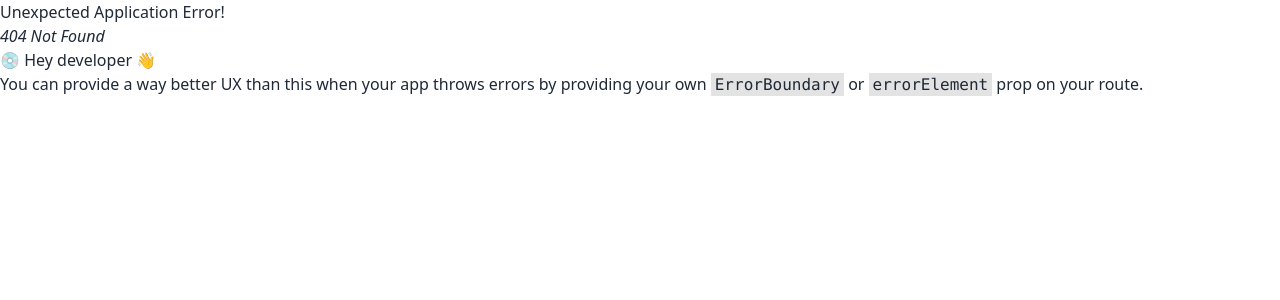
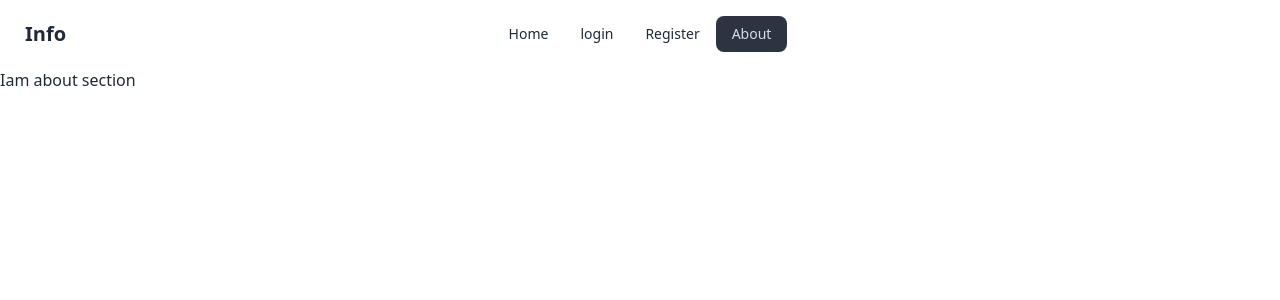
Before and after one commit to Noman-Mia/Auth-with-firebase, a React (Vite) app: page /about in a window 1280 px wide. Before the commit this address had no page. Shown: the top 300 px of the page. Built offline with nearby package versions, Linux system fonts and the light colour scheme; no server answers.

Commit message:
project done

```diff
--- /dev/null
+++ b/src/component/About.jsx
@@ -0,0 +1,10 @@
+
+const About = () => {
+    return (
+        <div>
+            <p>Iam about section</p>
+        </div>
+    );
+};
+
+export default About;
--- a/src/component/AuthProvider.jsx
+++ b/src/component/AuthProvider.jsx
@@ -1,10 +1,12 @@
 import PropTypes from 'prop-types';
-import {createContext, useState} from 'react';
-import {createUserWithEmailAndPassword, signInWithEmailAndPassword,GoogleAuthProvider, signInWithPopup} from "firebase/auth";
+import {createContext, useEffect, useState} from 'react';
+import {createUserWithEmailAndPassword, signInWithEmailAndPassword,GoogleAuthProvider,
+    FacebookAuthProvider, signInWithPopup, onAuthStateChanged} from "firebase/auth";
 import auth from '../Firebase/Firebase.init';
 
-export const authContext = createContext(null)
+export const AuthContext = createContext(null)
 const googleProvider = new GoogleAuthProvider();
+const facebookProvider = new FacebookAuthProvider();
 const AuthProvider = ({children}) => {
 const [user, setUser] = useState(null)
 
@@ -19,19 +21,40 @@ const loginUser = (email,password)=> {
 const googleLogin = () =>{
     return signInWithPopup(auth, googleProvider)
 }
+const facebookLogin =()=>{
+    return signInWithPopup(auth,facebookProvider)
+}
+const logOut = ()=>{
+    return logOut(auth)
+}
 const authInfo ={
     registerUser,
     loginUser,
     user,
     setUser,
-    googleLogin
+    googleLogin,
+    facebookLogin,
+    logOut
 }
+useEffect(()=>{
+   const unsubscribe = onAuthStateChanged(auth, (currentUser) => {
+        if (currentUser) {
+         setUser(currentUser)
+        } else {
+         setUser(null)
+        }
+      });
+      return ()=>{
+        unsubscribe()
+      }
+
+},[])
     return (
         <div>
             {
-                <authContext.Provider value={authInfo}>
+                <AuthContext.Provider value={authInfo}>
                      {children}
-                </authContext.Provider>
+                </AuthContext.Provider>
             }
 
         </div>
--- a/src/component/Home.jsx
+++ b/src/component/Home.jsx
@@ -1,9 +1,9 @@
 import { useContext } from "react";
-import { authContext } from "./AuthProvider";
+import { AuthContext } from "./AuthProvider";
 
 
 const Home = () => {
-    const user = useContext(authContext)
+    const user = useContext(AuthContext)
     console.log(user);
     return (
         <div>
--- a/src/component/Login.jsx
+++ b/src/component/Login.jsx
@@ -1,10 +1,13 @@
-import { useContext } from "react";
-import { authContext } from "./AuthProvider";
+import { useContext, useEffect } from "react";
+import { AuthContext } from "./AuthProvider";
+import { useLocation, useNavigate } from "react-router-dom";
 
 
 const Login = () => {
-    const {loginUser,googleLogin,setUser} = useContext(authContext)
-
+    const {loginUser,googleLogin,setUser,facebookLogin,user} = useContext(AuthContext)
+    const location = useLocation()
+    const navigate = useNavigate()
+    console.log(location);
     const handleLogin = (e) => {
         e.preventDefault();
       const email = e.target.email.value;
@@ -21,6 +24,19 @@ const Login = () => {
         })
        .catch(error => console.error(error))
     }
+    const handleFacebookSignin = () => {
+       facebookLogin()
+       .then(result => {
+        setUser(result.user)
+       })
+       .catch(error =>console.error(error))
+    }
+    useEffect(()=>{
+        if(user){
+            navigate(location.state)
+        }
+    },[user])
+
     return (
         <div className="">
              <form onSubmit={handleLogin} className="w-[500px] mt-14 mx-auto border p-4 rounded-3xl">
@@ -33,6 +49,7 @@ const Login = () => {
       <button className="btn btn-primary w-full">Login</button>
       <div className="text-center mt-2">
      <button onClick={handleGoogleSignin} className="btn btn-primary">Google Sign-in</button>
+     <button onClick={handleFacebookSignin} className="btn btn-primary">Facebook Sign-in</button>
      </div>
       </form>
 
--- a/src/component/Navbar.jsx
+++ b/src/component/Navbar.jsx
@@ -1,9 +1,9 @@
 import { useContext } from "react";
 import { NavLink } from "react-router-dom";
-import { authContext } from "./AuthProvider";
+import { AuthContext } from "./AuthProvider";
 
 const Navbar = () => {
-    const {user} = useContext(authContext)
+    const {user,logOut} = useContext(AuthContext)
     console.log(user);
   return (
     <div className="navbar bg-base-100">
@@ -51,13 +51,23 @@ const Navbar = () => {
             <NavLink to="/login">login</NavLink>
           </li>
           <li>
-            <NavLink to="/register">Registe</NavLink>
+            <NavLink to="/register">Register</NavLink>
+          </li>
+          <li>
+                 <NavLink to="/about">About</NavLink>
           </li>
         </ul>
       </div>
       <div className="navbar-end">
         {
-            user && user.email
+
+            user ?
+            <div>
+                {user.email}
+                <button className="btn btn-secondary"
+                 onClick={()=>logOut()}>logout
+                </button>
+            </div>: ""
         }
       </div>
     </div>
--- a/src/component/Register.jsx
+++ b/src/component/Register.jsx
@@ -1,9 +1,19 @@
-import { useContext, useState } from "react";
-import { authContext } from "./AuthProvider";
+import { useContext, useEffect, useState } from "react";
+import { AuthContext } from "./AuthProvider";
 
 const Register = () => {
 
-    const {registerUser,setUser} = useContext(authContext)
+    useEffect(()=>{
+        const clear = setInterval(() => {
+            console.log("iam called");
+        },1000)
+
+        return ()=>{
+            clearInterval(clear)
+        }
+    },[])
+
+    const {registerUser,setUser} = useContext(AuthContext)
     const [error, setError] = useState('')
     const [errorEmail, setErrorEmail] = useState('')
 
--- /dev/null
+++ b/src/component/protectedRoute.jsx
@@ -0,0 +1,18 @@
+
+import { useContext } from 'react';
+import { Navigate, useLocation, } from 'react-router-dom';
+import { AuthContext } from './AuthProvider';
+
+const protectedRoute = ({children}) => {
+console.log(children);
+
+const {user} = useContext(AuthContext)
+const location = useLocation()
+console.log(location)
+if(user){
+    return children
+}
+   return <Navigate to="/login" state={location.pathname}></Navigate>
+};
+
+export default protectedRoute;
--- a/src/main.jsx
+++ b/src/main.jsx
@@ -11,6 +11,7 @@ import Root from './Root/Root';
 import Login from './component/Login';
 import Register from './component/Register';
 import AuthProvider from './component/AuthProvider';
+import About from './component/About';
 const router = createBrowserRouter([
   {
     path: "/",
@@ -28,6 +29,12 @@ const router = createBrowserRouter([
         path:"/register",
         element:<Register></Register>
       },
+      {
+        path:"/about",
+        element:<protectedRoute>
+          <About></About>
+        </protectedRoute>
+      }
     ]
   },
 ]);
```
